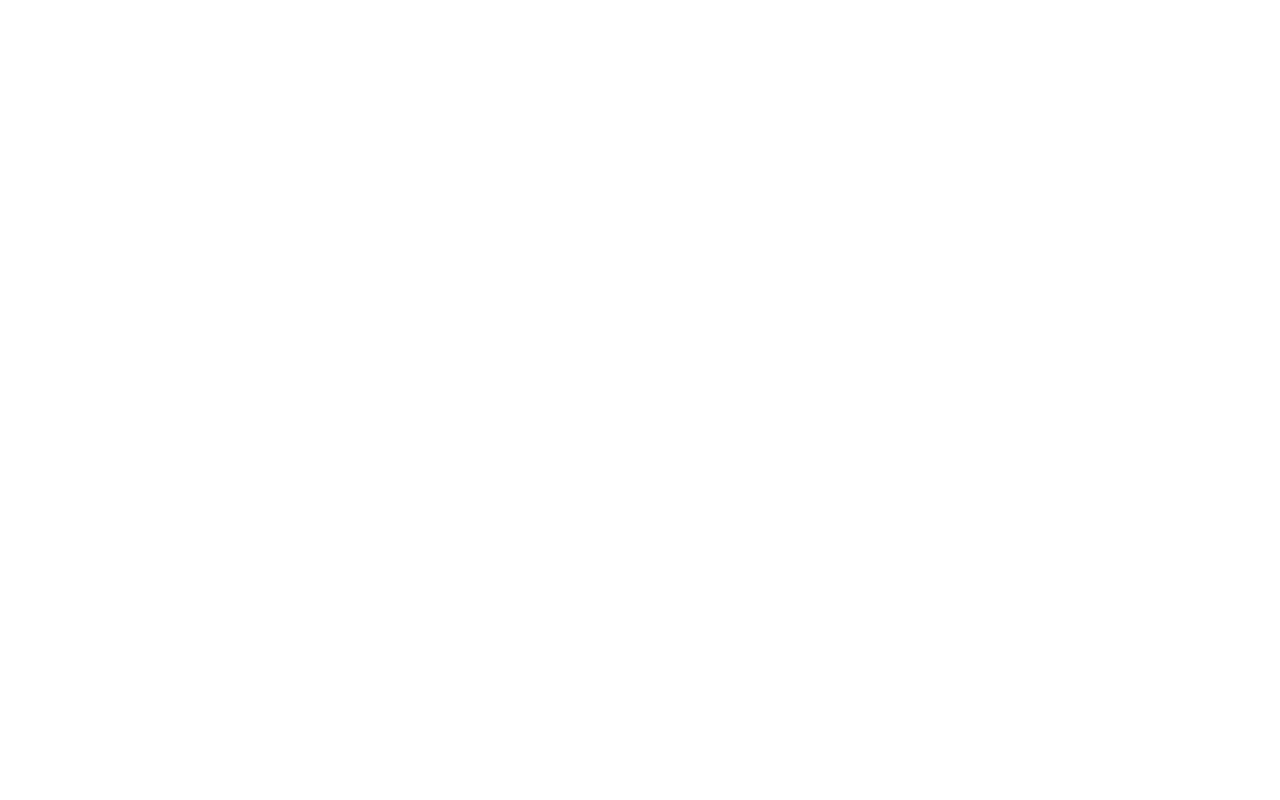
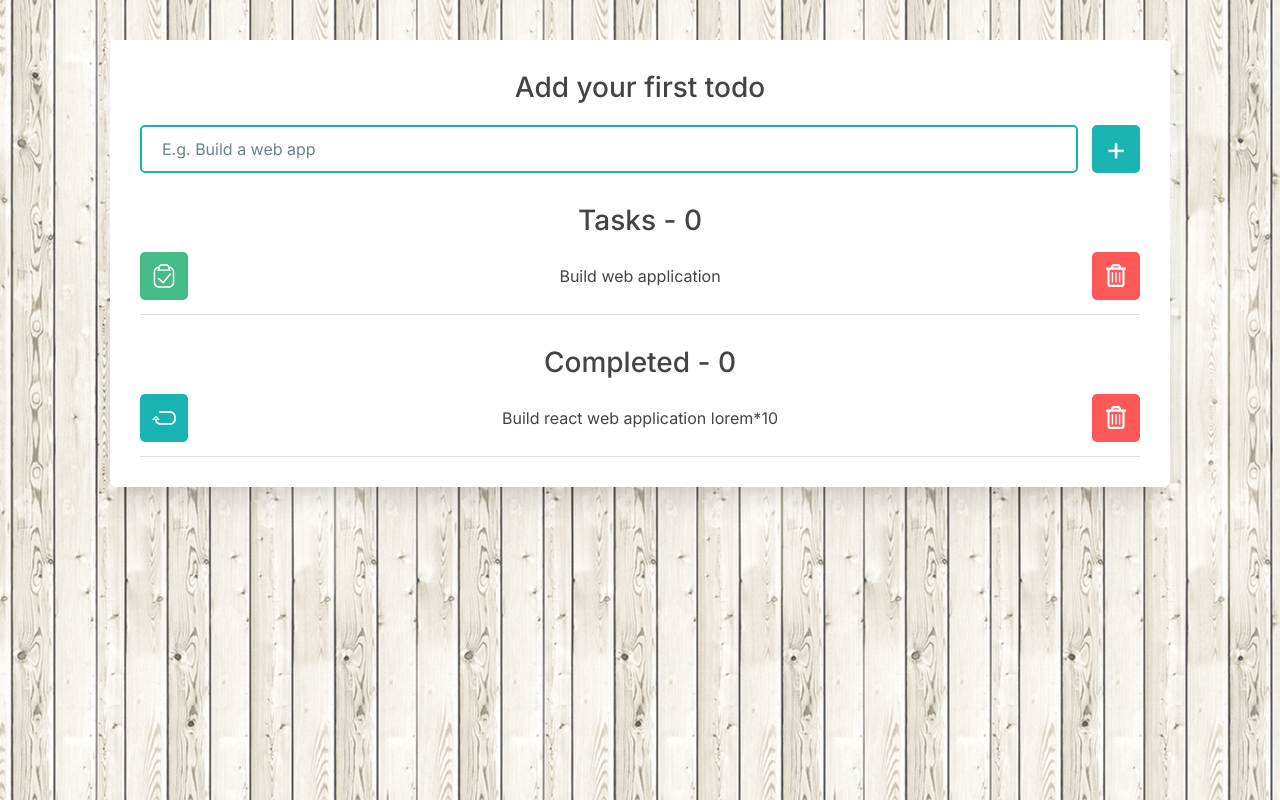
Before and after one commit to RomanStashuk/todo-list, a website built with webpack: page src/template.html in a window 1280 px wide. Built offline with nearby package versions, Linux system fonts and the light colour scheme.

Commit message:
add markup

```diff
--- a/src/template.html
+++ b/src/template.html
@@ -5,12 +5,44 @@
   <meta charset="utf-8" />
   <meta name="viewport" content="width=device-width, initial-scale=1.0" />
   <meta http-equiv="x-ua-compatible" content="ie=edge" />
-
+  <link rel="preconnect" href="https://fonts.googleapis.com">
+  <link rel="preconnect" href="https://fonts.gstatic.com" crossorigin>
+  <link href="https://fonts.googleapis.com/css2?family=Inter:wght@400;500;700&display=swap" rel="stylesheet">
   <title>Todo List</title>
 </head>
 
-<body>
-  <div id="root"></div>
+<body class="page-body">
+  <h1 class="visually-hidden">Todo List</h1>
+  <div class="container">
+    <div class="app">
+      <header class="app__header">Add your first todo</header>
+      <form class="app__form  form">
+        <label for="new-item" class="visually-hidden">New task description</label>
+        <input type="text" id="new-item" class="form__input" placeholder="E.g. Build a web app">
+        <button type="button" class="form__btn  btn" aria-label="Add new task">+</button>
+      </form>
+      <section class="app__section todo">
+        <h2 class="app__title">Tasks - <span id="tasks-count">0</span></h2>
+        <ul class="app__list">
+          <li class="task">
+            <button class="task__btn  task__btn--done  btn" aria-label="The task is completed"></button>
+            <p class="task__text">Build web application</p>
+            <button class="task__btn  task__btn--delete  btn" aria-label="Delete task"></button>
+          </li>
+        </ul>
+      </section>
+      <section class="app__section done">
+        <h2 class="app__title">Completed - <span id="completed-count">0</span></h2>
+        <ul class="app__list">
+          <li class="task">
+            <button class="task__btn  task__btn--not-done  btn" aria-label="Task not completed"></button>
+            <p class="task__text">Build react web application lorem*10 </p>
+            <button class="task__btn  task__btn--delete  btn" aria-label="Delete task"></button>
+          </li>
+        </ul>
+      </section>
+    </div>
+  </div>
 </body>
 
 </html>
```
